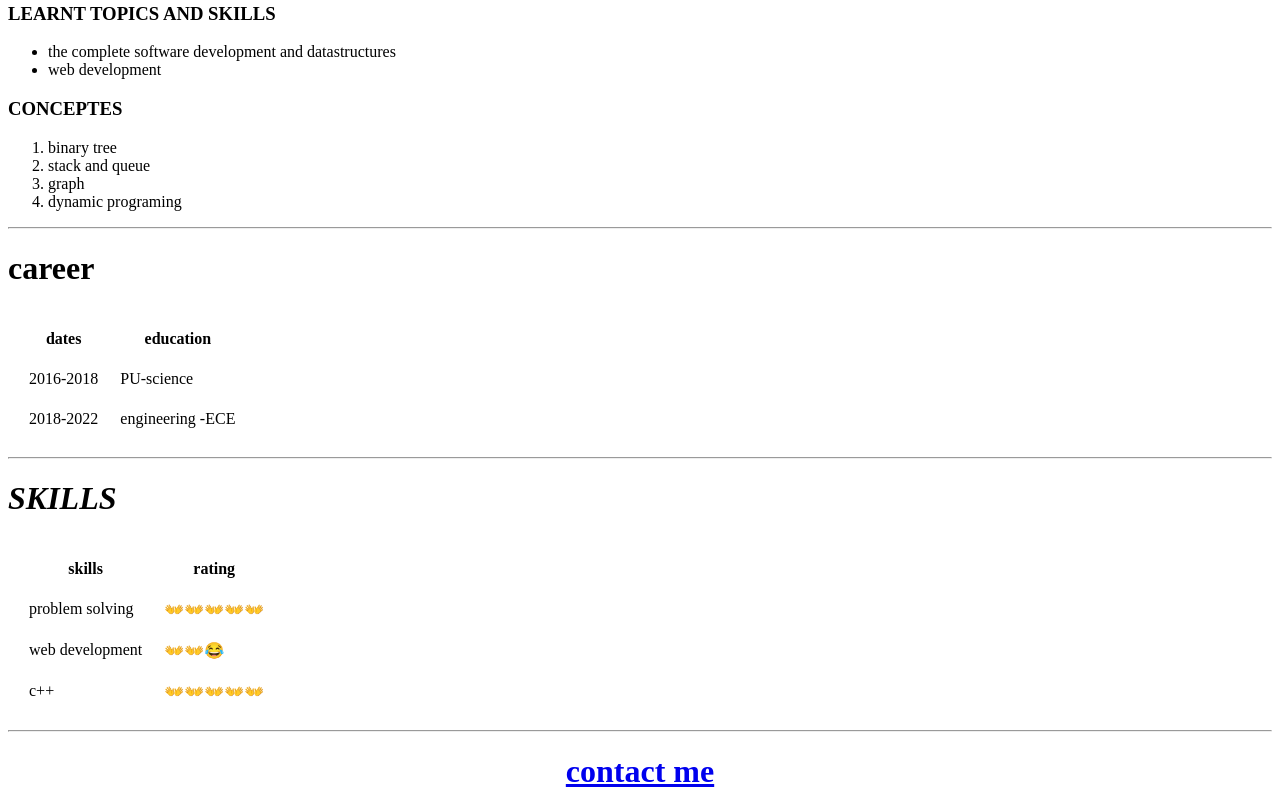
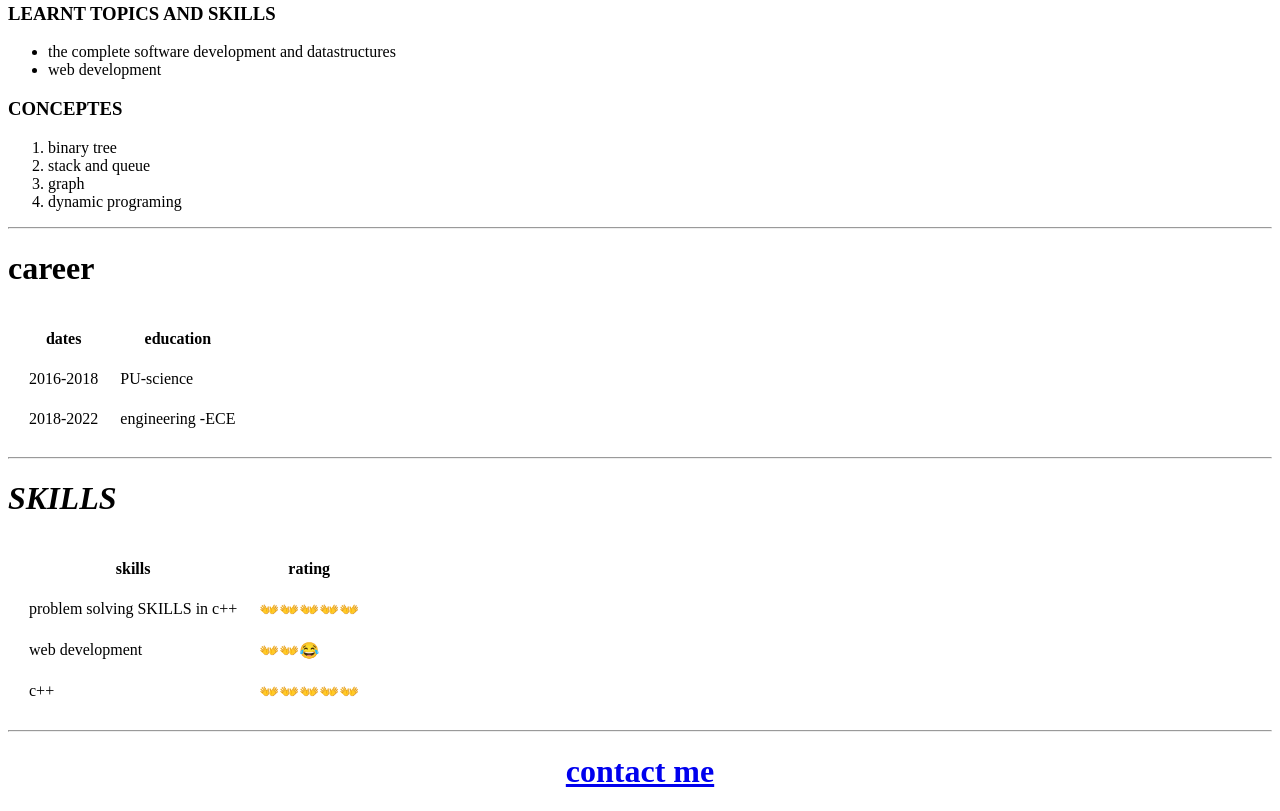
Before and after one commit to Hrushikesh1123/cv, a plain HTML site: page index.html in a window 1280 px wide. Shown: the part 460-1271 px from the top of the page. Drawn offline with Linux system fonts and the light colour scheme.

Commit message:
Update index.html

```diff
--- a/index.html
+++ b/index.html
@@ -70,7 +70,7 @@
 
     </thead>
     <tr>
-      <td>problem solving</td>
+      <td>problem solving SKILLS in c++</td>
       <td>👐👐👐👐👐</td>
     </tr>
     <tr>
```
